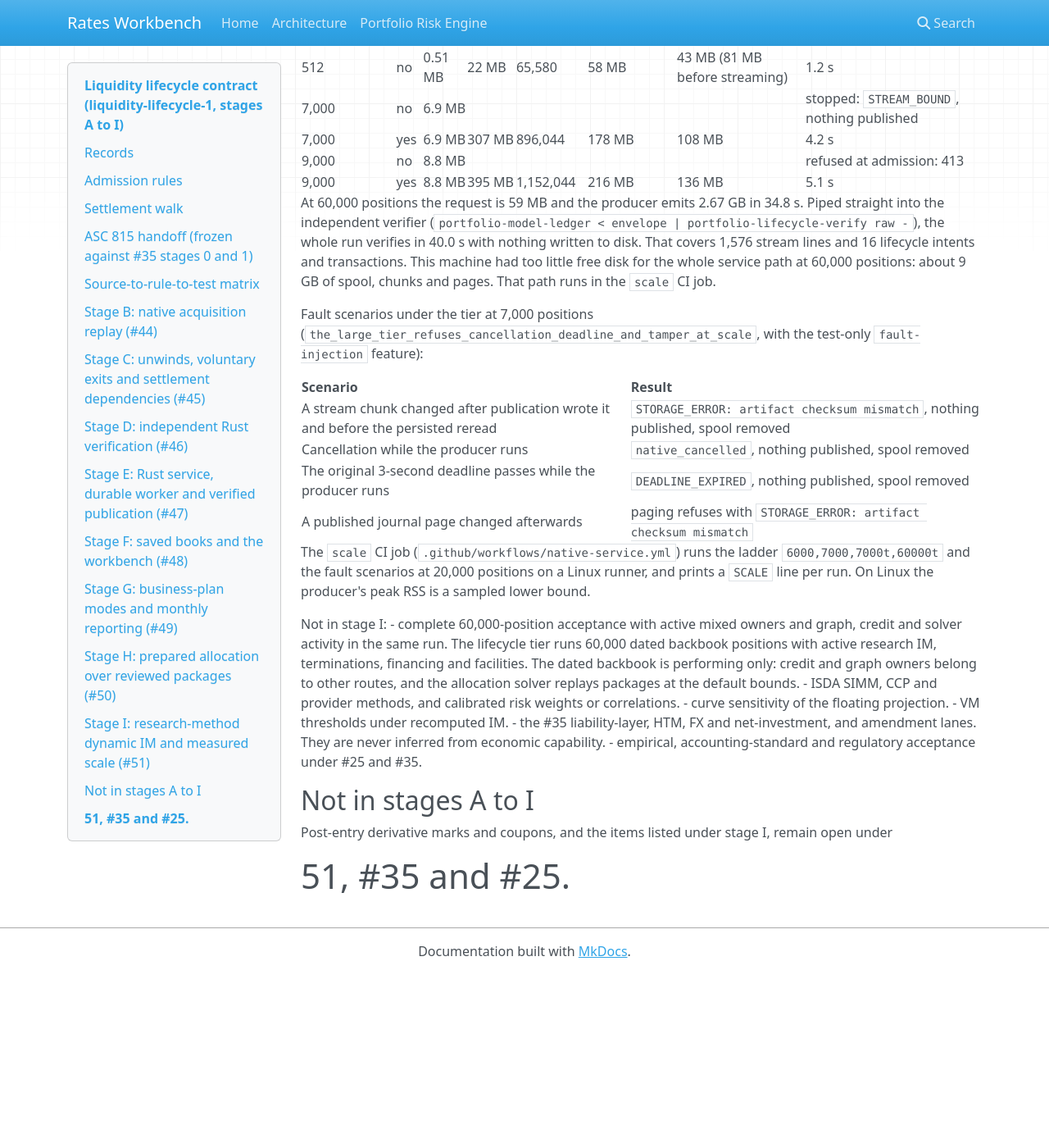
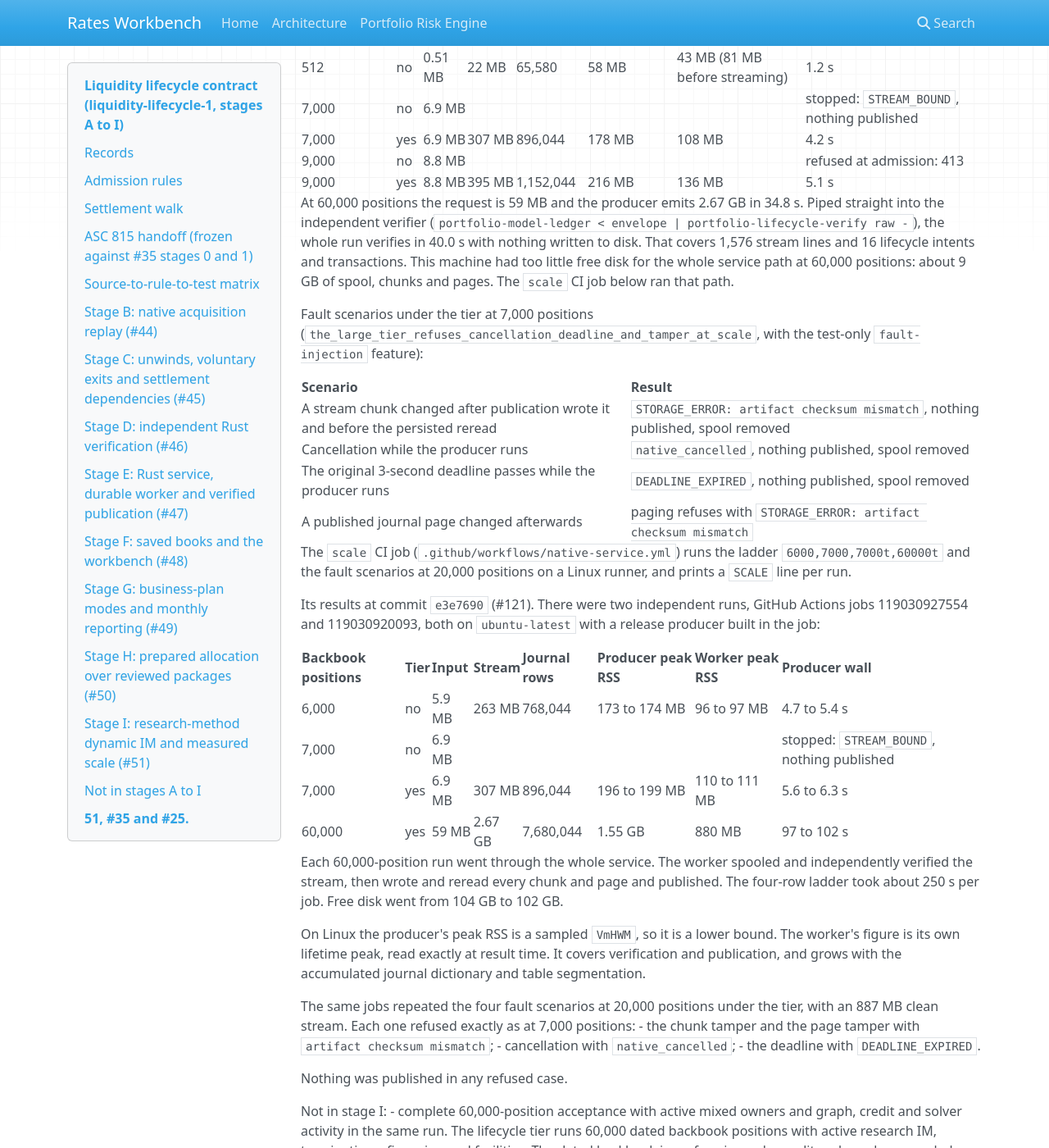
Before and after one commit to beauschwab/model-portfolio-sim, an MkDocs documentation site: the page built from docs/models/liquidity-lifecycle-contract.md, in a window 1280 px wide and 1400 px high, scrolled down 17277 px. Shown: the whole window at 82% size. Built offline with MkDocs 1.6.1, drawn with Linux system fonts in a browser that asks for light colours; nearby versions of some CDN libraries; before the commit the page ends 18465 px from its top, so only the background shows below that.

Commit message:
Record the 60,000-position CI acceptance of the lifecycle tier
Two scale runs at e3e7690 each verified and published 60,000 positions through the whole
service. Each produced 2.67 GB of stream and 7.68 million journal rows. The producer peaked at
1.55 GB (sampled lower bound) and the worker at 880 MB, with 97 to 102 s of producer time. At
20,000 positions, chunk tamper, page tamper, cancellation and deadline all refused and
published nothing.

Co-Authored-By: Claude Opus 5.5 <noreply@anthropic.com>

```diff
--- a/docs/models/liquidity-lifecycle-contract.md
+++ b/docs/models/liquidity-lifecycle-contract.md
@@ -565,8 +565,8 @@ At 60,000 positions the request is 59 MB and the producer emits 2.67 GB in 34.8
 into the independent verifier (`portfolio-model-ledger < envelope | portfolio-lifecycle-verify raw -`),
 the whole run verifies in 40.0 s with nothing written to disk. That covers 1,576 stream lines and
 16 lifecycle intents and transactions. This machine had too little free disk for the whole
-service path at 60,000 positions: about 9 GB of spool, chunks and pages. That path runs in the
-`scale` CI job.
+service path at 60,000 positions: about 9 GB of spool, chunks and pages. The `scale` CI job below
+ran that path.
 
 Fault scenarios under the tier at 7,000 positions (`the_large_tier_refuses_cancellation_deadline_and_tamper_at_scale`,
 with the test-only `fault-injection` feature):
@@ -580,7 +580,32 @@ with the test-only `fault-injection` feature):
 
 The `scale` CI job (`.github/workflows/native-service.yml`) runs the ladder `6000,7000,7000t,60000t`
 and the fault scenarios at 20,000 positions on a Linux runner, and prints a `SCALE` line per run.
-On Linux the producer's peak RSS is a sampled lower bound.
+
+Its results at commit `e3e7690` (#121). There were two independent runs, GitHub Actions jobs
+119030927554 and 119030920093, both on `ubuntu-latest` with a release producer built in the job:
+
+| Backbook positions | Tier | Input | Stream | Journal rows | Producer peak RSS | Worker peak RSS | Producer wall |
+|---|---|---|---|---|---|---|---|
+| 6,000 | no | 5.9 MB | 263 MB | 768,044 | 173 to 174 MB | 96 to 97 MB | 4.7 to 5.4 s |
+| 7,000 | no | 6.9 MB | | | | | stopped: `STREAM_BOUND`, nothing published |
+| 7,000 | yes | 6.9 MB | 307 MB | 896,044 | 196 to 199 MB | 110 to 111 MB | 5.6 to 6.3 s |
+| 60,000 | yes | 59 MB | 2.67 GB | 7,680,044 | 1.55 GB | 880 MB | 97 to 102 s |
+
+Each 60,000-position run went through the whole service. The worker spooled and independently
+verified the stream, then wrote and reread every chunk and page and published. The four-row ladder
+took about 250 s per job. Free disk went from 104 GB to 102 GB.
+
+On Linux the producer's peak RSS is a sampled `VmHWM`, so it is a lower bound. The worker's figure
+is its own lifetime peak, read exactly at result time. It covers verification and publication, and
+grows with the accumulated journal dictionary and table segmentation.
+
+The same jobs repeated the four fault scenarios at 20,000 positions under the tier, with an 887 MB
+clean stream. Each one refused exactly as at 7,000 positions:
+- the chunk tamper and the page tamper with `artifact checksum mismatch`;
+- cancellation with `native_cancelled`;
+- the deadline with `DEADLINE_EXPIRED`.
+
+Nothing was published in any refused case.
 
 Not in stage I:
 - complete 60,000-position acceptance with active mixed owners and graph, credit and solver
```
Also changed, not shown: 1 other file.
